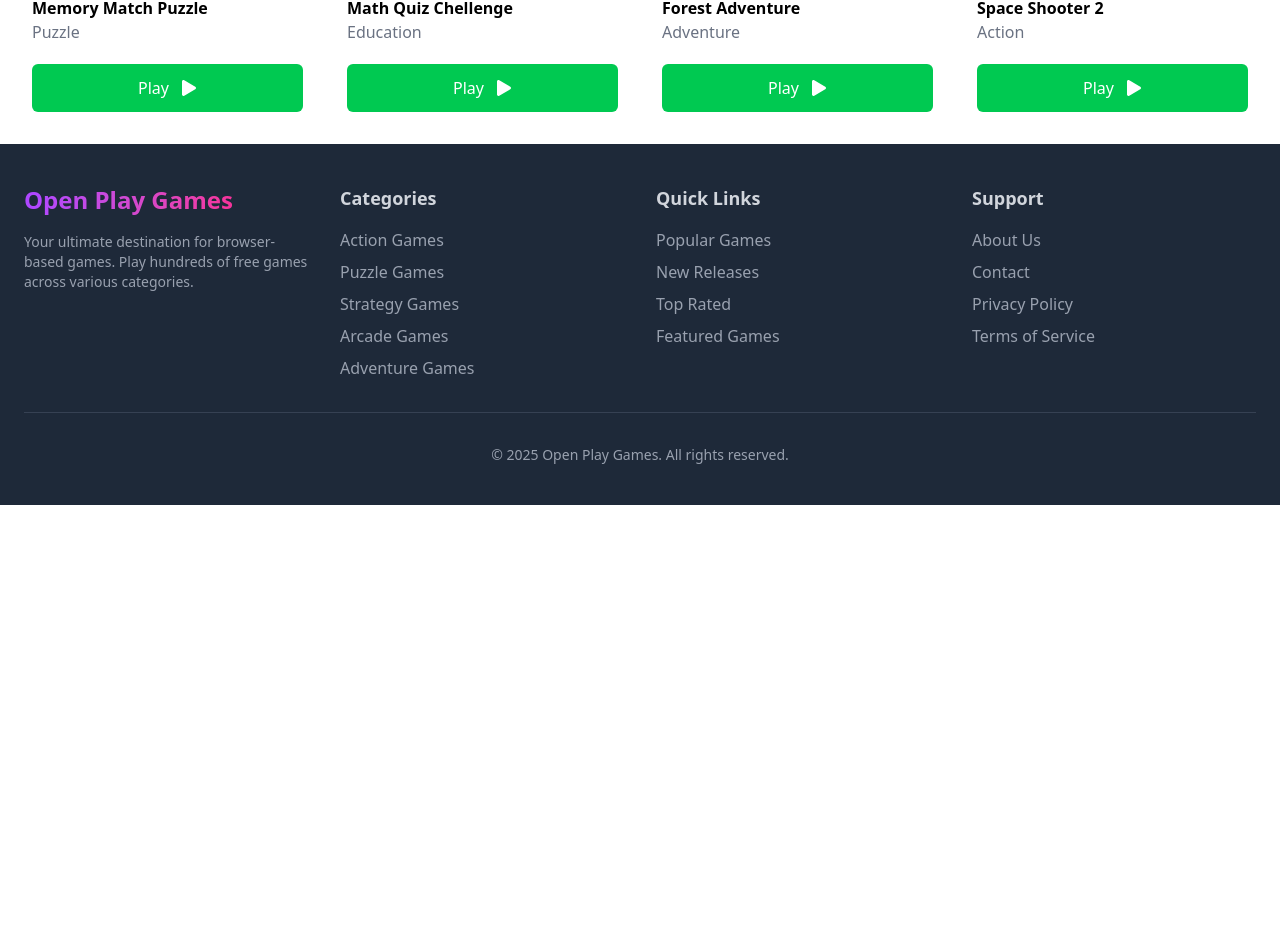
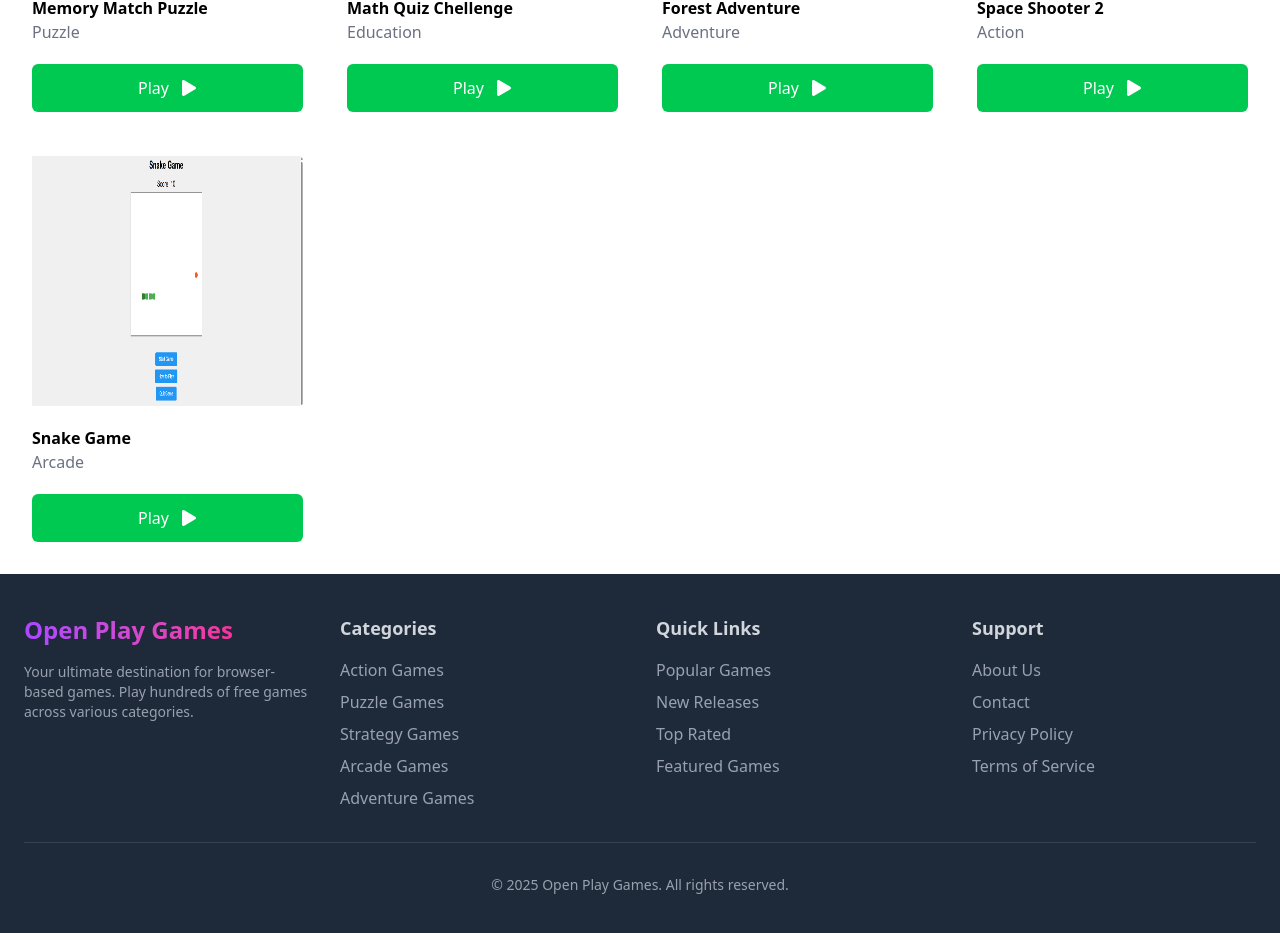
Before and after one commit to fjribptra/open-play-games, a Next.js app: page / in a window 1280 px wide. Shown: the part 1251-2184 px from the top of the page. Before the commit the page ends 1756 px from the top, so only its background shows below. Built offline with nearby package versions, Linux system fonts and the light colour scheme.

Commit message:
feat: add snake game

```diff
--- a/src/data/mockData.ts
+++ b/src/data/mockData.ts
@@ -57,4 +57,11 @@ export const mockGames: Game[] = [
         image: "/game-thumbnails/space-shooter-2.png",
         link: "https://space-shooter-2.vercel.app/"
     },
+    {
+        id: "9",
+        title: "Snake Game",
+        category: "Arcade",
+        image: "/game-thumbnails/snake-game.png",
+        link: "https://snake-game-white.vercel.app/"
+    },
 ]
```
Also changed, not shown: public/game-thumbnails/snake-game.png (added).
